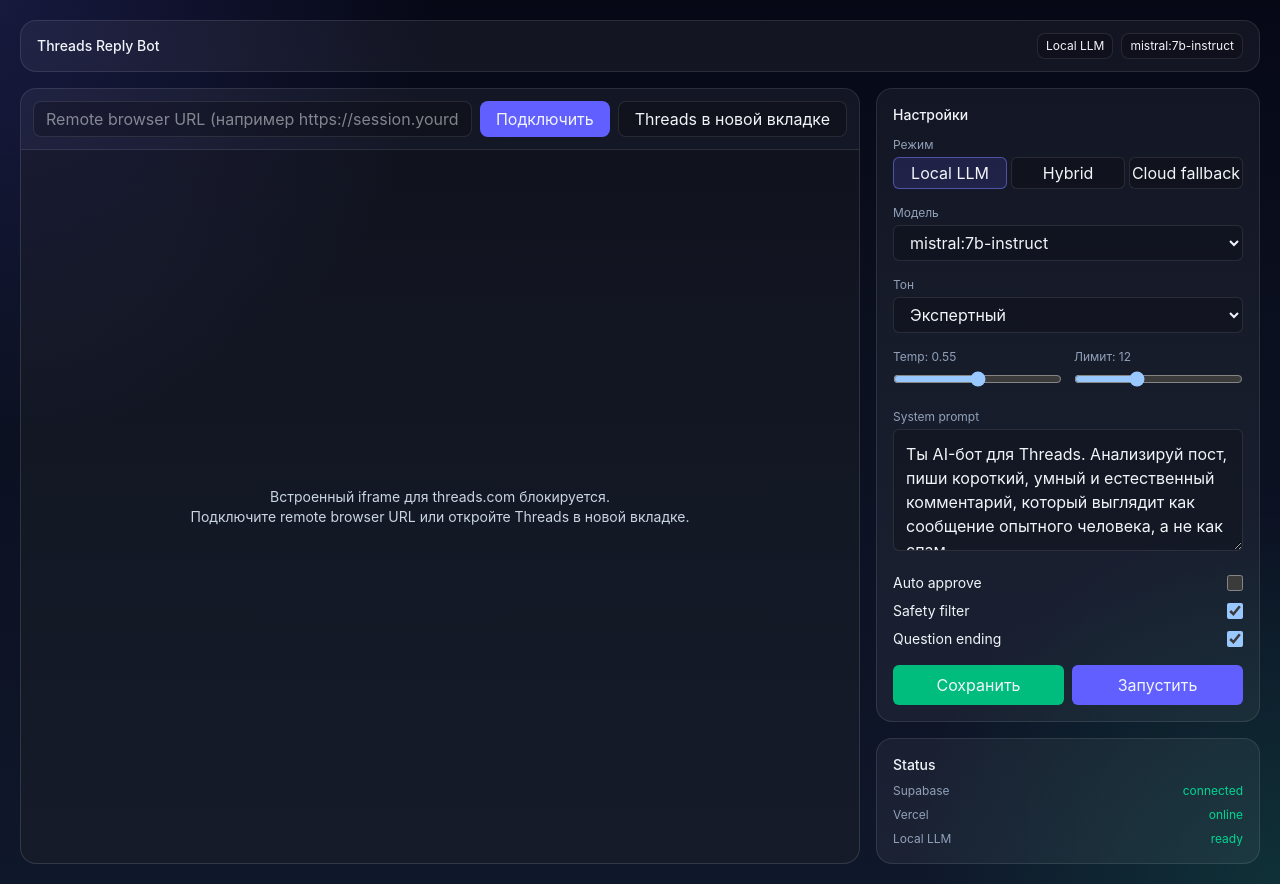
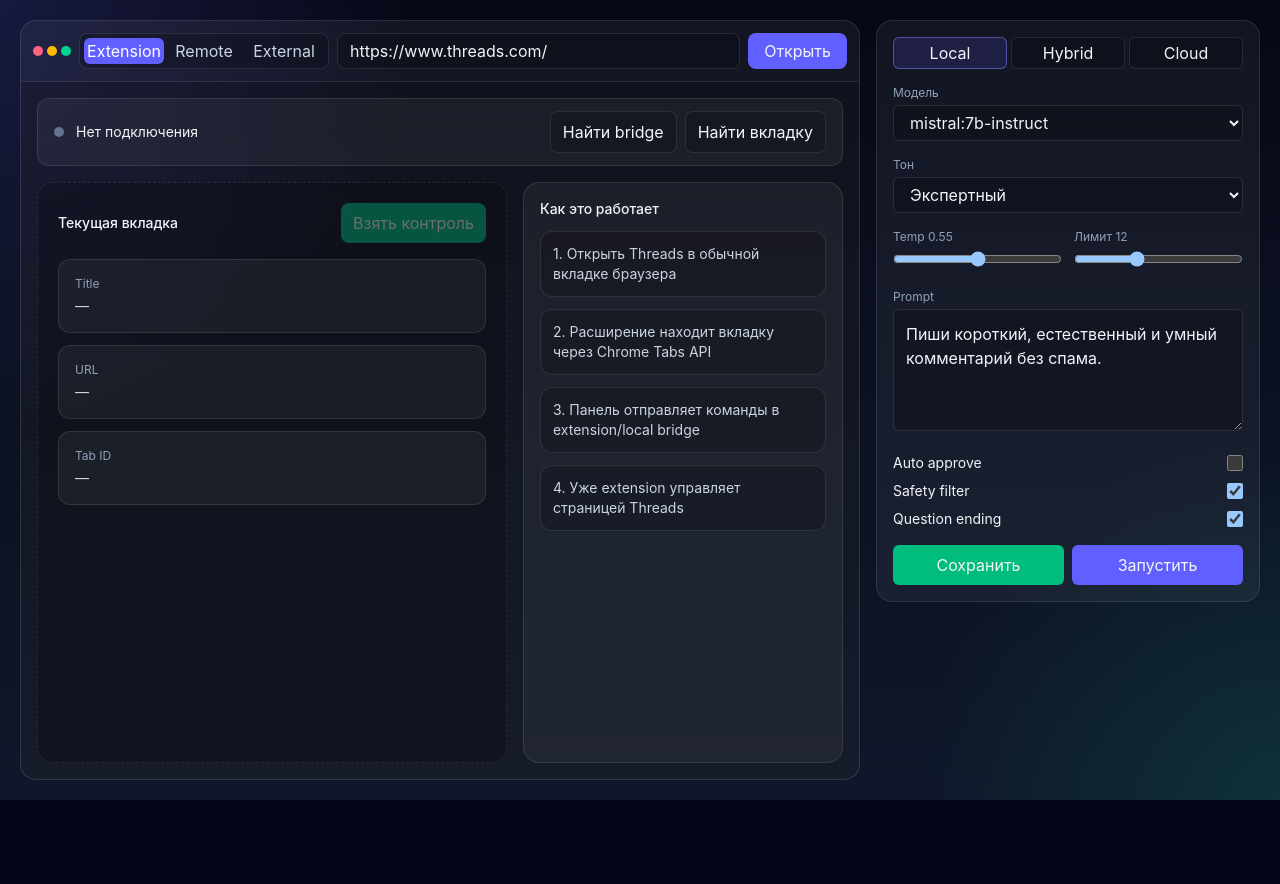
Before and after one commit to Solafun/sttast, a React (Vite) app: page / in a window 1280 px wide. After the commit the page ends 800 px from the top, so only its background shows below. Built offline with nearby package versions, Linux system fonts and the light colour scheme.

Commit message:
Add files via upload

```diff
--- a/src/App.tsx
+++ b/src/App.tsx
@@ -1,12 +1,27 @@
-import { FormEvent, useMemo, useState } from "react";
+import { useEffect, useMemo, useState } from "react";
 
 type Tone = "neutral" | "expert" | "bold" | "friendly";
 type LlmMode = "local" | "hybrid" | "cloud";
+type ControlMode = "extension" | "remote" | "external";
+type BridgeStatus = "disconnected" | "searching" | "connected";
+
+type ActiveTabInfo = {
+  id?: number;
+  title?: string;
+  url?: string;
+  origin?: "extension" | "bridge";
+};
+
+type BridgeMessage = {
+  source?: string;
+  type?: string;
+  payload?: ActiveTabInfo;
+};
 
 const modeLabels: Record<LlmMode, string> = {
-  local: "Local LLM",
+  local: "Local",
   hybrid: "Hybrid",
-  cloud: "Cloud fallback",
+  cloud: "Cloud",
 };
 
 const toneLabels: Record<Tone, string> = {
@@ -16,86 +31,307 @@
   friendly: "Дружелюбный",
 };
 
+const controlModeLabels: Record<ControlMode, string> = {
+  extension: "Extension",
+  remote: "Remote",
+  external: "External",
+};
+
+function normalizeUrl(value: string) {
+  if (!value.trim()) return "";
+  if (value.startsWith("http://") || value.startsWith("https://")) return value;
+  return `https://${value}`;
+}
+
+function getStatusClasses(status: BridgeStatus) {
+  if (status === "connected") return "bg-emerald-400";
+  if (status === "searching") return "bg-amber-400";
+  return "bg-slate-500";
+}
+
 export function App() {
+  const [controlMode, setControlMode] = useState<ControlMode>("extension");
+  const [browserUrl, setBrowserUrl] = useState("https://www.threads.com/");
+  const [remoteSessionInput, setRemoteSessionInput] = useState("");
   const [remoteSessionUrl, setRemoteSessionUrl] = useState("");
-  const [sessionInput, setSessionInput] = useState("");
+  const [bridgeStatus, setBridgeStatus] = useState<BridgeStatus>("disconnected");
+  const [bridgeMessage, setBridgeMessage] = useState("Нет подключения");
+  const [activeTab, setActiveTab] = useState<ActiveTabInfo | null>(null);
   const [llmMode, setLlmMode] = useState<LlmMode>("local");
   const [localModel, setLocalModel] = useState("mistral:7b-instruct");
   const [selectedTone, setSelectedTone] = useState<Tone>("expert");
   const [temperature, setTemperature] = useState(0.55);
   const [maxCommentsPerHour, setMaxCommentsPerHour] = useState(12);
   const [systemPrompt, setSystemPrompt] = useState(
-    "Ты AI-бот для Threads. Анализируй пост, пиши короткий, умный и естественный комментарий, который выглядит как сообщение опытного человека, а не как спам."
+    "Пиши короткий, естественный и умный комментарий без спама."
   );
   const [autoApprove, setAutoApprove] = useState(false);
   const [semanticFilter, setSemanticFilter] = useState(true);
   const [includeQuestion, setIncludeQuestion] = useState(true);
 
-  const hasRemoteSession = useMemo(() => remoteSessionUrl.trim().length > 0, [remoteSessionUrl]);
+  const normalizedBrowserUrl = useMemo(() => normalizeUrl(browserUrl), [browserUrl]);
+  const normalizedRemoteInput = useMemo(() => normalizeUrl(remoteSessionInput), [remoteSessionInput]);
 
-  const handleConnectSession = (event: FormEvent<HTMLFormElement>) => {
-    event.preventDefault();
-    setRemoteSessionUrl(sessionInput.trim());
+  useEffect(() => {
+    const handleMessage = (event: MessageEvent<BridgeMessage>) => {
+      const data = event.data;
+      if (!data || data.source !== "threads-control-bridge") return;
+
+      if (data.type === "pong") {
+        setBridgeStatus("connected");
+        setBridgeMessage("Расширение обнаружено");
+      }
+
+      if (data.type === "active-tab") {
+        setBridgeStatus("connected");
+        setActiveTab(data.payload ?? null);
+        setBridgeMessage("Активная вкладка подключена");
+      }
+
+      if (data.type === "tab-not-found") {
+        setBridgeStatus("connected");
+        setActiveTab(null);
+        setBridgeMessage("Вкладка Threads не найдена");
+      }
     };
 
-  const openThreads = () => {
-    window.open("https://www.threads.com/", "_blank", "noopener,noreferrer");
+    window.addEventListener("message", handleMessage);
+    return () => window.removeEventListener("message", handleMessage);
+  }, []);
+
+  const openExternal = () => {
+    if (!normalizedBrowserUrl) return;
+    window.open(normalizedBrowserUrl, "_blank", "noopener,noreferrer");
+  };
+
+  const connectRemote = () => {
+    if (!normalizedRemoteInput) return;
+    setRemoteSessionUrl(normalizedRemoteInput);
+  };
+
+  const disconnectRemote = () => {
+    setRemoteSessionUrl("");
+  };
+
+  const detectExtension = () => {
+    setBridgeStatus("searching");
+    setBridgeMessage("Поиск расширения...");
+    window.postMessage(
+      {
+        source: "threads-control-panel",
+        type: "ping",
+      },
+      "*"
+    );
+
+    window.setTimeout(() => {
+      setBridgeStatus((current) => {
+        if (current === "connected") return current;
+        setBridgeMessage("Расширение не отвечает");
+        return "disconnected";
+      });
+    }, 1200);
+  };
+
+  const requestActiveTab = () => {
+    setBridgeStatus("searching");
+    setBridgeMessage("Поиск вкладки Threads...");
+    window.postMessage(
+      {
+        source: "threads-control-panel",
+        type: "get-active-threads-tab",
+      },
+      "*"
+    );
+
+    window.setTimeout(() => {
+      setBridgeStatus((current) => {
+        if (current === "connected") return current;
+        setBridgeMessage("Нет ответа от bridge");
+        return "disconnected";
+      });
+    }, 1400);
+  };
+
+  const connectCurrentTab = () => {
+    if (!activeTab?.id) return;
+    window.postMessage(
+      {
+        source: "threads-control-panel",
+        type: "attach-tab",
+        payload: { id: activeTab.id },
+      },
+      "*"
+    );
+    setBridgeMessage("Команда attach отправлена");
   };
 
   return (
     <div className="min-h-screen bg-[radial-gradient(circle_at_top_left,_rgba(99,102,241,0.18),_transparent_28%),radial-gradient(circle_at_bottom_right,_rgba(16,185,129,0.16),_transparent_24%),linear-gradient(180deg,_#060816_0%,_#0b1020_42%,_#0f172a_100%)] text-slate-100">
-      <div className="mx-auto flex min-h-screen max-w-[1800px] flex-col gap-4 p-3 md:p-4 lg:p-5">
-        <header className="flex items-center justify-between rounded-2xl border border-white/10 bg-white/5 px-4 py-3">
-          <div className="text-sm font-medium">Threads Reply Bot</div>
-          <div className="flex items-center gap-2">
-            <div className="rounded-lg border border-white/10 bg-black/20 px-2 py-1 text-xs">{modeLabels[llmMode]}</div>
-            <div className="rounded-lg border border-white/10 bg-black/20 px-2 py-1 text-xs">{localModel}</div>
+      <div className="mx-auto grid min-h-screen max-w-[1800px] gap-4 p-3 md:p-4 lg:grid-cols-[1fr_24rem] lg:p-5">
+        <section className="flex min-h-[680px] flex-col overflow-hidden rounded-2xl border border-white/10 bg-white/5">
+          <div className="border-b border-white/10 p-3">
+            <div className="flex flex-col gap-2 xl:flex-row xl:items-center">
+              <div className="flex gap-1">
+                <span className="h-2.5 w-2.5 rounded-full bg-rose-400" />
+                <span className="h-2.5 w-2.5 rounded-full bg-amber-400" />
+                <span className="h-2.5 w-2.5 rounded-full bg-emerald-400" />
               </div>
-        </header>
 
-        <main className="grid flex-1 gap-4 xl:grid-cols-[1fr_24rem]">
-          <section className="flex min-h-[600px] flex-col overflow-hidden rounded-2xl border border-white/10 bg-white/5">
-            <div className="border-b border-white/10 p-3">
-              <form onSubmit={handleConnectSession} className="flex flex-col gap-2 md:flex-row md:items-center">
+              <div className="grid h-9 grid-cols-3 rounded-lg border border-white/10 bg-black/20 p-1 xl:w-[250px]">
+                {(Object.keys(controlModeLabels) as ControlMode[]).map((mode) => (
+                  <button
+                    key={mode}
+                    onClick={() => setControlMode(mode)}
+                    className={`rounded-md text-xs ${
+                      controlMode === mode ? "bg-indigo-500 text-white" : "text-slate-300"
+                    }`}
+                  >
+                    {controlModeLabels[mode]}
+                  </button>
+                ))}
+              </div>
+
               <input
-                  value={sessionInput}
-                  onChange={(event) => setSessionInput(event.target.value)}
+                value={browserUrl}
+                onChange={(event) => setBrowserUrl(event.target.value)}
                 className="h-9 flex-1 rounded-lg border border-white/10 bg-black/20 px-3 text-sm outline-none"
-                  placeholder="Remote browser URL (например https://session.yourdomain.com)"
+                placeholder="https://www.threads.com/"
               />
-                <button type="submit" className="h-9 rounded-lg bg-indigo-500 px-4 text-sm font-medium hover:bg-indigo-400">
+
+              <button
+                onClick={openExternal}
+                className="h-9 rounded-lg bg-indigo-500 px-4 text-sm font-medium hover:bg-indigo-400"
+              >
+                Открыть
+              </button>
+            </div>
+          </div>
+
+          {controlMode === "extension" ? (
+            <div className="flex flex-1 flex-col bg-black/20 p-4">
+              <div className="mb-4 flex items-center justify-between rounded-xl border border-white/10 bg-white/5 px-4 py-3">
+                <div className="flex items-center gap-3">
+                  <span className={`h-2.5 w-2.5 rounded-full ${getStatusClasses(bridgeStatus)}`} />
+                  <span className="text-sm">{bridgeMessage}</span>
+                </div>
+                <div className="flex gap-2">
+                  <button
+                    onClick={detectExtension}
+                    className="rounded-lg border border-white/10 bg-black/20 px-3 py-2 text-sm hover:bg-white/10"
+                  >
+                    Найти bridge
+                  </button>
+                  <button
+                    onClick={requestActiveTab}
+                    className="rounded-lg border border-white/10 bg-black/20 px-3 py-2 text-sm hover:bg-white/10"
+                  >
+                    Найти вкладку
+                  </button>
+                </div>
+              </div>
+
+              <div className="grid flex-1 gap-4 lg:grid-cols-[minmax(0,1fr)_320px]">
+                <div className="rounded-2xl border border-dashed border-white/10 bg-black/20 p-5">
+                  <div className="mb-4 flex items-center justify-between">
+                    <div className="text-sm font-medium">Текущая вкладка</div>
+                    <button
+                      onClick={connectCurrentTab}
+                      disabled={!activeTab?.id}
+                      className="rounded-lg bg-emerald-500 px-3 py-2 text-sm font-medium disabled:cursor-not-allowed disabled:opacity-40"
+                    >
+                      Взять контроль
+                    </button>
+                  </div>
+
+                  <div className="space-y-3 text-sm text-slate-300">
+                    <div className="rounded-xl border border-white/10 bg-white/5 p-4">
+                      <div className="mb-1 text-xs text-slate-400">Title</div>
+                      <div>{activeTab?.title || "—"}</div>
+                    </div>
+                    <div className="rounded-xl border border-white/10 bg-white/5 p-4">
+                      <div className="mb-1 text-xs text-slate-400">URL</div>
+                      <div className="break-all">{activeTab?.url || "—"}</div>
+                    </div>
+                    <div className="rounded-xl border border-white/10 bg-white/5 p-4">
+                      <div className="mb-1 text-xs text-slate-400">Tab ID</div>
+                      <div>{activeTab?.id ?? "—"}</div>
+                    </div>
+                  </div>
+                </div>
+
+                <div className="rounded-2xl border border-white/10 bg-white/5 p-4 text-sm text-slate-300">
+                  <div className="mb-3 font-medium text-slate-100">Как это работает</div>
+                  <div className="space-y-3">
+                    <div className="rounded-xl border border-white/10 bg-black/20 p-3">
+                      1. Открыть Threads в обычной вкладке браузера
+                    </div>
+                    <div className="rounded-xl border border-white/10 bg-black/20 p-3">
+                      2. Расширение находит вкладку через Chrome Tabs API
+                    </div>
+                    <div className="rounded-xl border border-white/10 bg-black/20 p-3">
+                      3. Панель отправляет команды в extension/local bridge
+                    </div>
+                    <div className="rounded-xl border border-white/10 bg-black/20 p-3">
+                      4. Уже extension управляет страницей Threads
+                    </div>
+                  </div>
+                </div>
+              </div>
+            </div>
+          ) : controlMode === "remote" ? (
+            <div className="flex flex-1 flex-col">
+              <div className="flex flex-col gap-2 border-b border-white/10 p-3 md:flex-row">
+                <input
+                  value={remoteSessionInput}
+                  onChange={(event) => setRemoteSessionInput(event.target.value)}
+                  className="h-9 flex-1 rounded-lg border border-white/10 bg-black/20 px-3 text-sm outline-none"
+                  placeholder="https://remote-session-url"
+                />
+                {remoteSessionUrl ? (
+                  <button
+                    onClick={disconnectRemote}
+                    className="h-9 rounded-lg bg-rose-500 px-4 text-sm font-medium hover:bg-rose-400"
+                  >
+                    Отключить
+                  </button>
+                ) : (
+                  <button
+                    onClick={connectRemote}
+                    className="h-9 rounded-lg bg-emerald-500 px-4 text-sm font-medium hover:bg-emerald-400"
+                  >
                     Подключить
                   </button>
-                <button
-                  type="button"
-                  onClick={openThreads}
-                  className="h-9 rounded-lg border border-white/10 bg-black/20 px-4 text-sm font-medium hover:bg-white/10"
-                >
-                  Threads в новой вкладке
-                </button>
-              </form>
+                )}
               </div>
-            <div className="relative flex-1">
-              {hasRemoteSession ? (
+
+              {remoteSessionUrl ? (
                 <iframe title="Remote Browser Session" src={remoteSessionUrl} className="h-full w-full bg-white" />
               ) : (
-                <div className="flex h-full items-center justify-center bg-black/20 p-6">
-                  <div className="text-center text-sm text-slate-300">
-                    <p>Встроенный iframe для threads.com блокируется.</p>
-                    <p>Подключите remote browser URL или откройте Threads в новой вкладке.</p>
+                <div className="flex flex-1 items-center justify-center bg-black/20 p-6">
+                  <div className="rounded-xl border border-white/10 bg-white/5 px-5 py-3 text-sm text-slate-300">
+                    Remote session
                   </div>
                 </div>
               )}
             </div>
+          ) : (
+            <div className="flex flex-1 items-center justify-center bg-black/20 p-6">
+              <a
+                href={normalizedBrowserUrl || "https://www.threads.com/"}
+                target="_blank"
+                rel="noreferrer"
+                className="inline-flex items-center rounded-xl border border-white/10 bg-white/5 px-6 py-3 text-sm font-medium hover:bg-white/10"
+              >
+                Открыть Threads
+              </a>
+            </div>
+          )}
         </section>
 
         <aside className="flex flex-col gap-4">
           <div className="rounded-2xl border border-white/10 bg-white/5 p-4">
-              <div className="mb-3 text-sm font-medium">Настройки</div>
-
-              <div className="mb-4">
-                <label className="mb-1 block text-xs text-slate-400">Режим</label>
-                <div className="grid grid-cols-3 gap-1">
+            <div className="mb-4 grid grid-cols-3 gap-1">
               {(Object.keys(modeLabels) as LlmMode[]).map((mode) => (
                 <button
                   key={mode}
@@ -109,7 +345,6 @@
                   {modeLabels[mode]}
                 </button>
               ))}
-                </div>
             </div>
 
             <div className="mb-4">
@@ -143,7 +378,7 @@
 
             <div className="mb-4 grid grid-cols-2 gap-3">
               <div>
-                  <label className="mb-1 block text-xs text-slate-400">Temp: {temperature.toFixed(2)}</label>
+                <label className="mb-1 block text-xs text-slate-400">Temp {temperature.toFixed(2)}</label>
                 <input
                   type="range"
                   min="0.1"
@@ -155,7 +390,7 @@
                 />
               </div>
               <div>
-                  <label className="mb-1 block text-xs text-slate-400">Лимит: {maxCommentsPerHour}</label>
+                <label className="mb-1 block text-xs text-slate-400">Лимит {maxCommentsPerHour}</label>
                 <input
                   type="range"
                   min="2"
@@ -169,7 +404,7 @@
             </div>
 
             <div className="mb-4">
-                <label className="mb-1 block text-xs text-slate-400">System prompt</label>
+              <label className="mb-1 block text-xs text-slate-400">Prompt</label>
               <textarea
                 value={systemPrompt}
                 onChange={(event) => setSystemPrompt(event.target.value)}
@@ -179,8 +414,8 @@
             </div>
 
             <div className="space-y-2">
-                <label className="flex items-center justify-between">
-                  <span className="text-sm">Auto approve</span>
+              <label className="flex items-center justify-between text-sm">
+                <span>Auto approve</span>
                 <input
                   type="checkbox"
                   checked={autoApprove}
@@ -188,8 +423,8 @@
                   className="h-4 w-4"
                 />
               </label>
-                <label className="flex items-center justify-between">
-                  <span className="text-sm">Safety filter</span>
+              <label className="flex items-center justify-between text-sm">
+                <span>Safety filter</span>
                 <input
                   type="checkbox"
                   checked={semanticFilter}
@@ -197,8 +432,8 @@
                   className="h-4 w-4"
                 />
               </label>
-                <label className="flex items-center justify-between">
-                  <span className="text-sm">Question ending</span>
+              <label className="flex items-center justify-between text-sm">
+                <span>Question ending</span>
                 <input
                   type="checkbox"
                   checked={includeQuestion}
@@ -209,30 +444,15 @@
             </div>
 
             <div className="mt-4 flex gap-2">
-                <button className="flex-1 rounded-md bg-emerald-500 py-2 text-sm font-medium hover:bg-emerald-400">Сохранить</button>
-                <button className="flex-1 rounded-md bg-indigo-500 py-2 text-sm font-medium hover:bg-indigo-400">Запустить</button>
-              </div>
-            </div>
-
-            <div className="rounded-2xl border border-white/10 bg-white/5 p-4">
-              <div className="mb-2 text-sm font-medium">Status</div>
-              <div className="space-y-2 text-xs">
-                <div className="flex items-center justify-between">
-                  <span className="text-slate-400">Supabase</span>
-                  <span className="text-emerald-400">connected</span>
-                </div>
-                <div className="flex items-center justify-between">
-                  <span className="text-slate-400">Vercel</span>
-                  <span className="text-emerald-400">online</span>
-                </div>
-                <div className="flex items-center justify-between">
-                  <span className="text-slate-400">Local LLM</span>
-                  <span className="text-emerald-400">ready</span>
-                </div>
+              <button className="flex-1 rounded-md bg-emerald-500 py-2 text-sm font-medium hover:bg-emerald-400">
+                Сохранить
+              </button>
+              <button className="flex-1 rounded-md bg-indigo-500 py-2 text-sm font-medium hover:bg-indigo-400">
+                Запустить
+              </button>
             </div>
           </div>
         </aside>
-        </main>
       </div>
     </div>
   );
```
Lines whose indentation alone changed are shown as unchanged.
